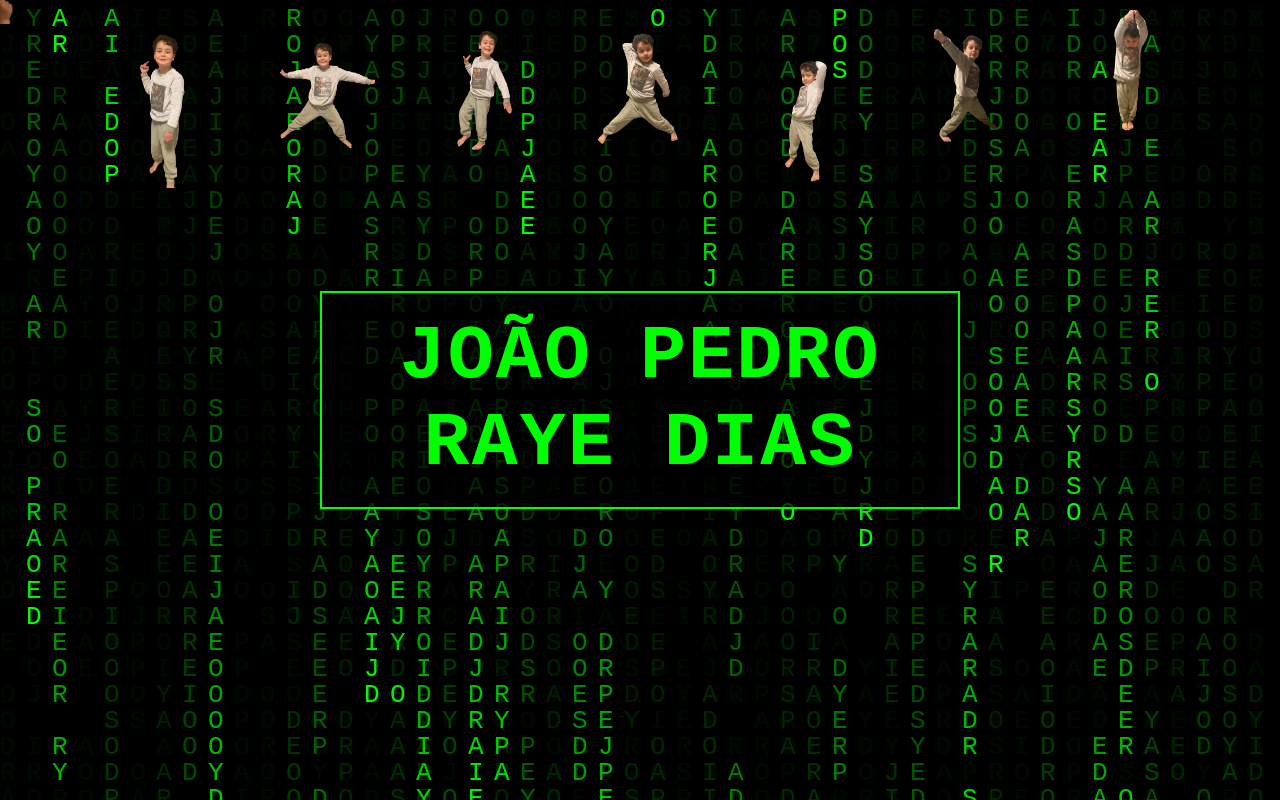
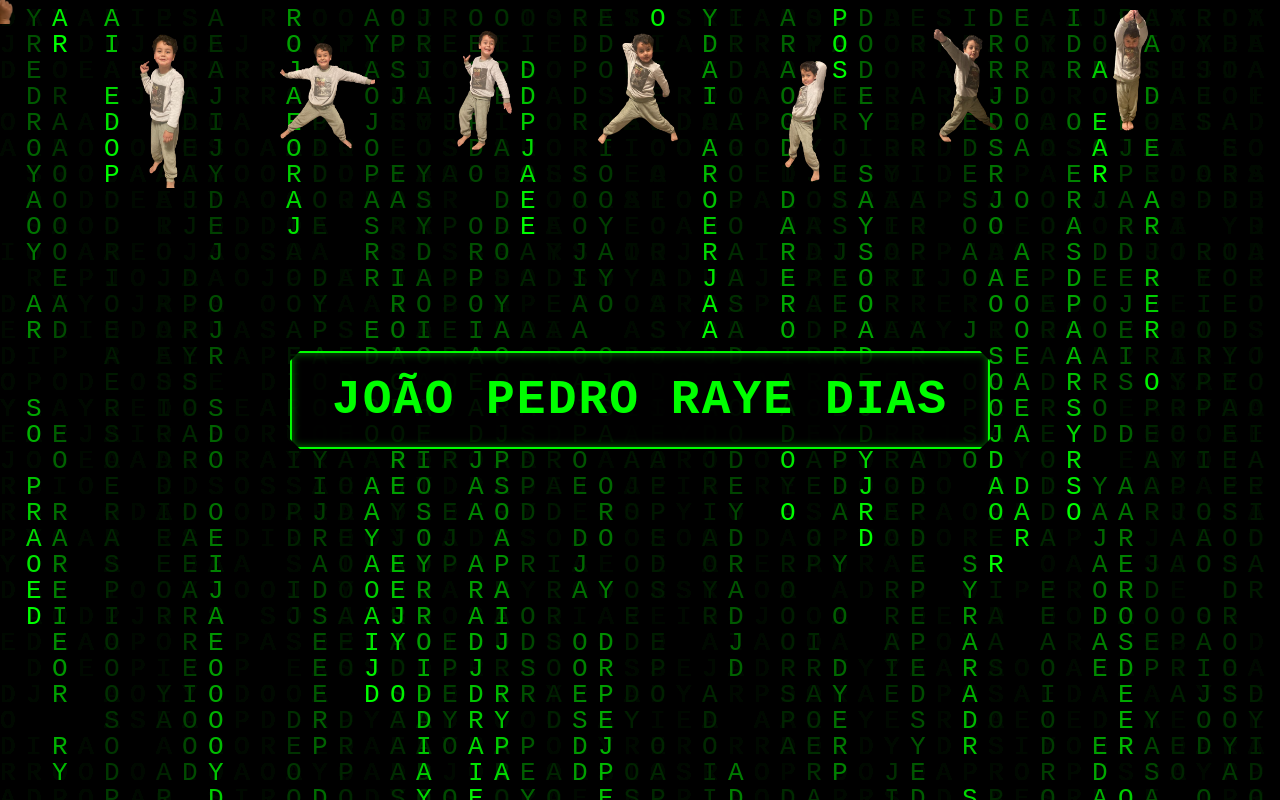
Before and after one commit to guidias1961/jp-web, a website: page index.html in a window 1280 px wide. Drawn offline with Linux system fonts and the light colour scheme.

Commit message:
Versão inicial do site Matrix JP

```diff
--- a/index.html
+++ b/index.html
@@ -36,17 +36,31 @@
     }
 
     .name-box {
-      background-color: rgba(0, 0, 0, 0.7);
+      background-color: rgba(0, 0, 0, 0.85);
       border: 2px solid #00ff00;
-      padding: 20px 30px;
+      padding: 20px 40px;
+      position: relative;
+      clip-path: polygon(
+        10px 0%, calc(100% - 10px) 0%, 100% 10px,
+        100% calc(100% - 10px), calc(100% - 10px) 100%,
+        10px 100%, 0% calc(100% - 10px), 0% 10px
+      );
+      box-shadow:
+        0 0 12px #00ff00,
+        inset 0 0 8px rgba(0, 255, 0, 0.5);
+      max-width: 90vw;
+      white-space: nowrap;
+      overflow: hidden;
+      text-overflow: ellipsis;
     }
 
     .name-text {
       color: #00ff00;
-      font-size: 6vw;
+      font-size: clamp(20px, 6vw, 48px);
       font-weight: bold;
       letter-spacing: 2px;
       animation: blinkText 2.5s ease-in-out infinite;
+      white-space: nowrap;
     }
 
     @keyframes blinkText {
```
